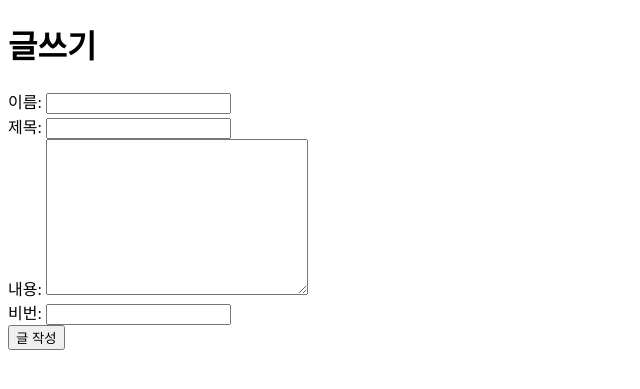
After one commit to alikerock/advbbs, a PHP site: page /page/board/write.php in a window 1280 px wide. The commit adds this page. Shown: the top 389 px of the page, without its empty margins (0-640 px from the left). Run offline with PHP 8.4, Linux system fonts and the light colour scheme.

Commit message:
write,write_ok.php create

```diff
--- a/index.php
+++ b/index.php
@@ -1,5 +1,7 @@
 <?php
-  require_once('db.php');
+  include $_SERVER['DOCUMENT_ROOT']."/advbbs/inc/db.php";
+
+
   /*
   echo strlen('123abc'); //6
   echo mb_strlen('123abc');//6
@@ -70,7 +72,7 @@
       </tbody>
     </table>
     <div class="links">
-      <a href="">글쓰기</a>
+      <a href="./page/board/write.php">글쓰기</a>
     </div>
   </div>
   <?php
--- /dev/null
+++ b/page/board/write.php
@@ -0,0 +1,30 @@
+<!DOCTYPE html>
+<html lang="en">
+<head>
+  <meta charset="UTF-8">
+  <meta name="viewport" content="width=device-width, initial-scale=1.0">
+  <title>글쓰기</title>
+</head>
+<body>
+  <h1>글쓰기</h1>
+  <form action="write_ok.php" method="POST">
+    <div class="field">
+      <label for="name">이름:</label>
+      <input type="text" id="name" name="name" required>
+    </div>
+    <div class="field">
+      <label for="title">제목:</label>
+      <input type="text" id="title" name="title" maxlength="50" required>
+    </div>
+    <div class="field">
+      <label for="content">내용:</label>
+      <textarea name="content" id="content" cols="30" rows="10"></textarea>
+    </div>
+    <div class="field">
+      <label for="pw">비번:</label>
+      <input type="password" id="pw" name="pw" required>
+    </div>
+    <button>글 작성</button>
+  </form>
+</body>
+</html>
```
Also changed, not shown: page/board/write_ok.php (added, +11 -0 lines), inc/db.php (renamed from db.php).
